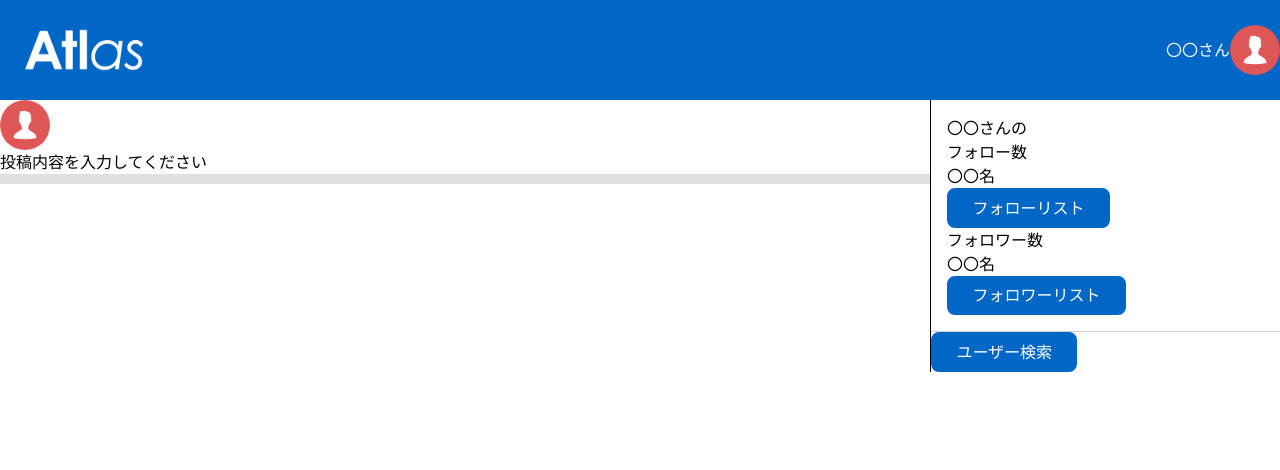
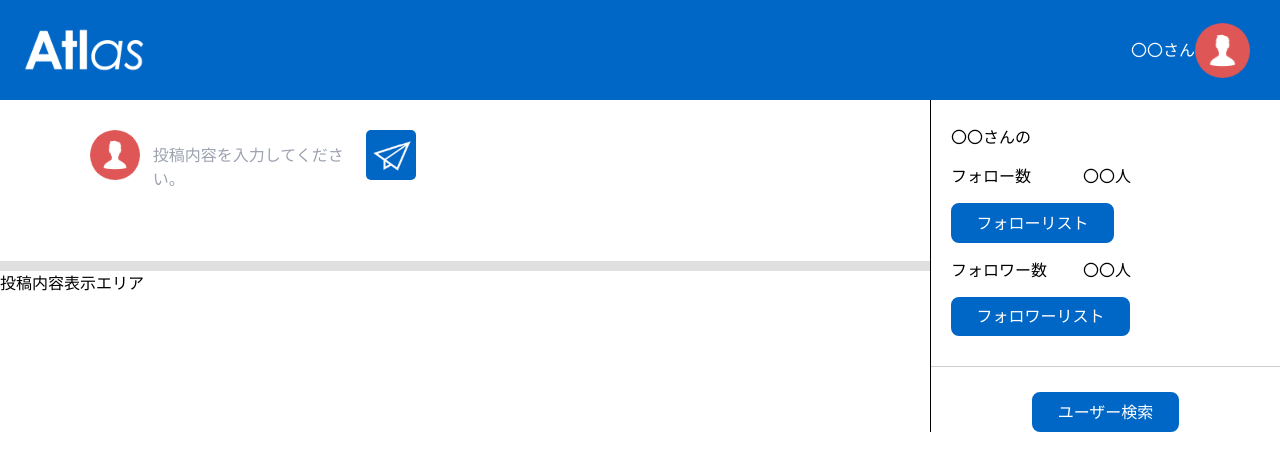
Before and after one commit to morita828/SNS_Next, a Next.js app in the folder sns/: page /login/top in a window 1280 px wide. Shown: the top 470 px of the page. Built offline with nearby package versions, Linux system fonts and the light colour scheme.

Commit message:
ログイン後Topページ-PostForm途中

```diff
--- a/sns/src/app/login/top/index.module.scss
+++ b/sns/src/app/login/top/index.module.scss
@@ -5,6 +5,10 @@
   p{
     color: #fff;
   }
+
+    img {
+      margin-right: 30px;
+    }
 }
 
 .row {
@@ -13,19 +17,43 @@
   align-items: flex-start;
 }
 
-.wrapper {
+.contents{
+  width: 100%;
+}
+
+
+.post-wrapper {
   border-bottom: 10px solid #e0e0e0;
-  flex: 1;
+  display: flex;
+  padding: 30px 0 25px 0;
+}
+
+.post-inner{
+  display: flex;
+  margin-left: 90px;
 }
 
 .side-bar {
   flex: 0 0 auto;
   margin-left: auto;
   width: 350px;
+  height: auto;
   border-left: 1px solid black;
 }
 
 .confirm{
-  padding: 16px;
+  padding: 25px 0px 30px 20px;
   border-bottom: 1px solid #cecece;
 }
+
+.section{
+  margin: 15px 0;
+  display: flex;
+  justify-content: space-between;
+  width: 180px;
+}
+
+.search-button{
+  text-align: center;
+  margin-top: 25px;
+}
--- a/sns/src/app/login/top/page.tsx
+++ b/sns/src/app/login/top/page.tsx
@@ -2,7 +2,7 @@ import React from "react";
 import styles from "./index.module.scss";
 import Image from "next/image";
 
-import { Header, Button } from "@/components";
+import { Header, Button, PostForm } from "@/components";
 
 
 export default function Page() {
@@ -13,39 +13,57 @@ export default function Page() {
                     <p>〇〇さん</p>
                     <Image
                         src="/images/icon1.png"
-                            width={50}
-                            height={50}
+                        width={55}
+                        height={55}
                         alt="icon"
                         priority
                     />
                 </div>
             </Header>
             <div className={styles.row}>
-                <div className={styles.wrapper}>
+                <div className={styles.contents}>
+                    <div className={styles["post-wrapper"]}>
+                        <div className={styles["post-inner"]}>
                             <Image
                                 src="/images/icon1.png"
                                 width={50}
                                 height={50}
                                 alt="icon"
+                                style={{ width: "50px", height: "50px" }}
                                 priority
                             />
-                    <p>投稿内容を入力してください</p>
-                </div >
+                            <PostForm />
+                            <Image
+                                src="/images/post.png"
+                                width={50}
+                                height={50}
+                                alt="post-icon"
+                                style={{ width: "50px", height: "50px", borderRadius: "10%" }}
+                                priority
+                            />
+                        </div>
+                    </div>
+                    <div className={styles["post-item"]}>
+                        <p>投稿内容表示エリア</p>
+                    </div>
+                </div>
                 <div className={styles["side-bar"]}>
                     <div className={styles.confirm}>
                         <p>〇〇さんの</p>
-                        <div>
+                        <div className={styles.section}>
                             <p>フォロー数</p>
-                            <p>〇〇名</p>
+                            <p>〇〇人</p>
                         </div>
                         <Button color="blue">フォローリスト</Button>
-                        <div>
+                        <div className={styles.section}>
                             <p>フォロワー数</p>
-                            <p>〇〇名</p>
+                            <p>〇〇人</p>
                         </div>
                         <Button color="blue">フォロワーリスト</Button>
                     </div>
+                    <div className={styles["search-button"]}>
                         <Button color="blue">ユーザー検索</Button>
+                    </div>
                 </div>
             </div>
         </div>
--- a/sns/src/components/index.ts
+++ b/sns/src/components/index.ts
@@ -2,5 +2,6 @@ export { Button } from "./button"
 export { FormItem } from "./form-item"
 export { Header } from "./header"
 export { Logout } from "./logout";
+export { PostForm } from "./post-form"
 export { SectionTitle } from "./section-title";
 export { TextField } from "./text-field";
--- a/sns/src/components/logout/index.module.scss
+++ b/sns/src/components/logout/index.module.scss
@@ -16,7 +16,7 @@
   align-items: center;
   justify-content: center;
 
-  p{
+  h2{
     font-size: 40px;
     font-weight: bold;
     color: #fff;
--- a/sns/src/components/logout/index.tsx
+++ b/sns/src/components/logout/index.tsx
@@ -17,7 +17,7 @@ export const Logout: React.FC<LogoutProps> = ({children}) => {
         alt="Atlas"
         priority
       />
-      <p>Social Network Service</p>
+      <h2>Social Network Service</h2>
       </div>
       <div className={styles.wrapper}>
         {children}
--- /dev/null
+++ b/sns/src/components/post-form/index.module.scss
@@ -0,0 +1,7 @@
+.textarea{
+  width: 100%;
+  height: 100px;
+  padding: 0.8em;
+  font-size: 16px;
+  resize: none;
+}
--- /dev/null
+++ b/sns/src/components/post-form/index.tsx
@@ -0,0 +1,32 @@
+"use client";
+
+import React, { useState, ChangeEvent } from "react";
+import styles from "./index.module.scss";
+
+type PostFormProps = {
+  placeholder?: string;
+  maxLength?: number;
+};
+
+export const PostForm: React.FC<PostFormProps> = ({
+  placeholder = "投稿内容を入力してください。",
+  maxLength = 150,
+}) => {
+  const [text, setText] = useState("");
+
+  const handleChange = (e: ChangeEvent<HTMLTextAreaElement>) => {
+    setText(e.target.value);
+  };
+
+  return (
+    <div className={styles.wrapper}>
+      <textarea
+        className={styles.textarea}
+        placeholder={placeholder}
+        value={text}
+        onChange={handleChange}
+        maxLength={maxLength}
+      />
+    </div>
+  );
+};
--- a/sns/src/components/text-field/index.module.scss
+++ b/sns/src/components/text-field/index.module.scss
@@ -1,5 +1,5 @@
 .textField {
-  width: 90%;
+  width: 100%;
   max-width: 400px;
   padding: 0.5rem;
   font-size: 1rem;
```
Also changed, not shown: sns/src/components/button/index.module.scss (+0 -12 lines). Lines whose indentation alone changed are shown as unchanged.
